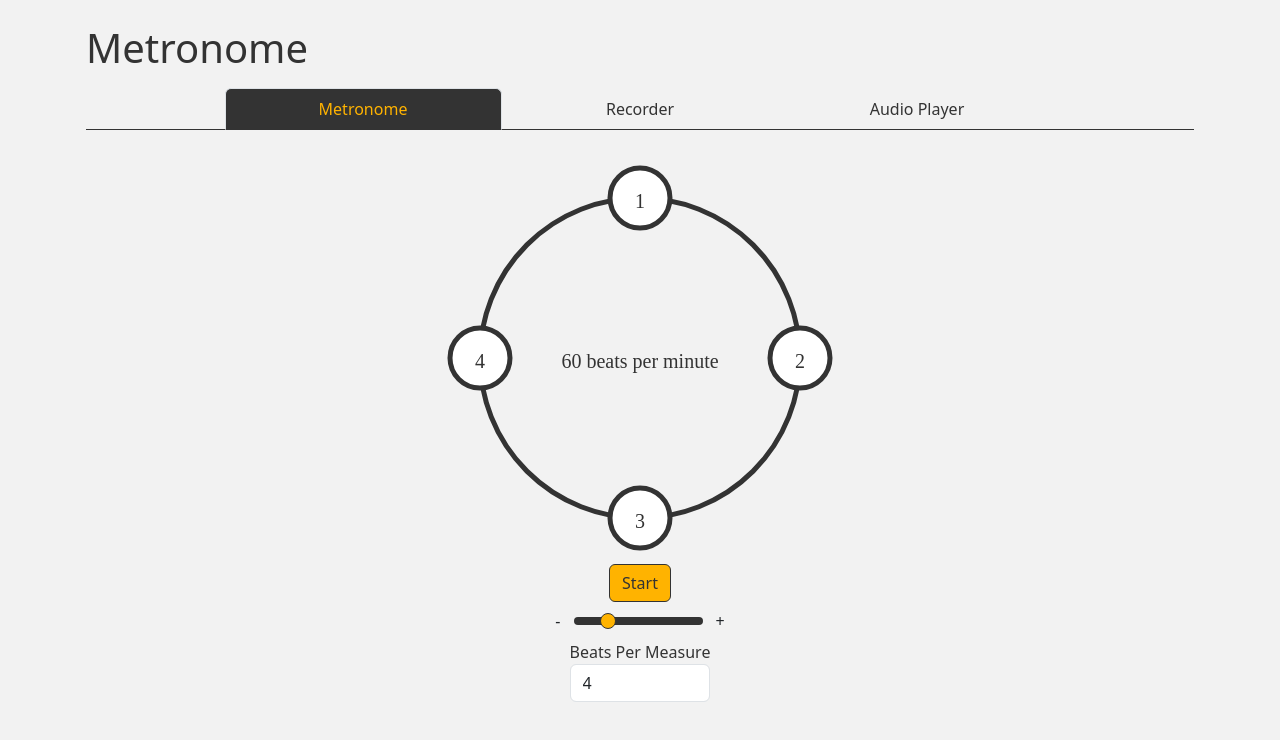
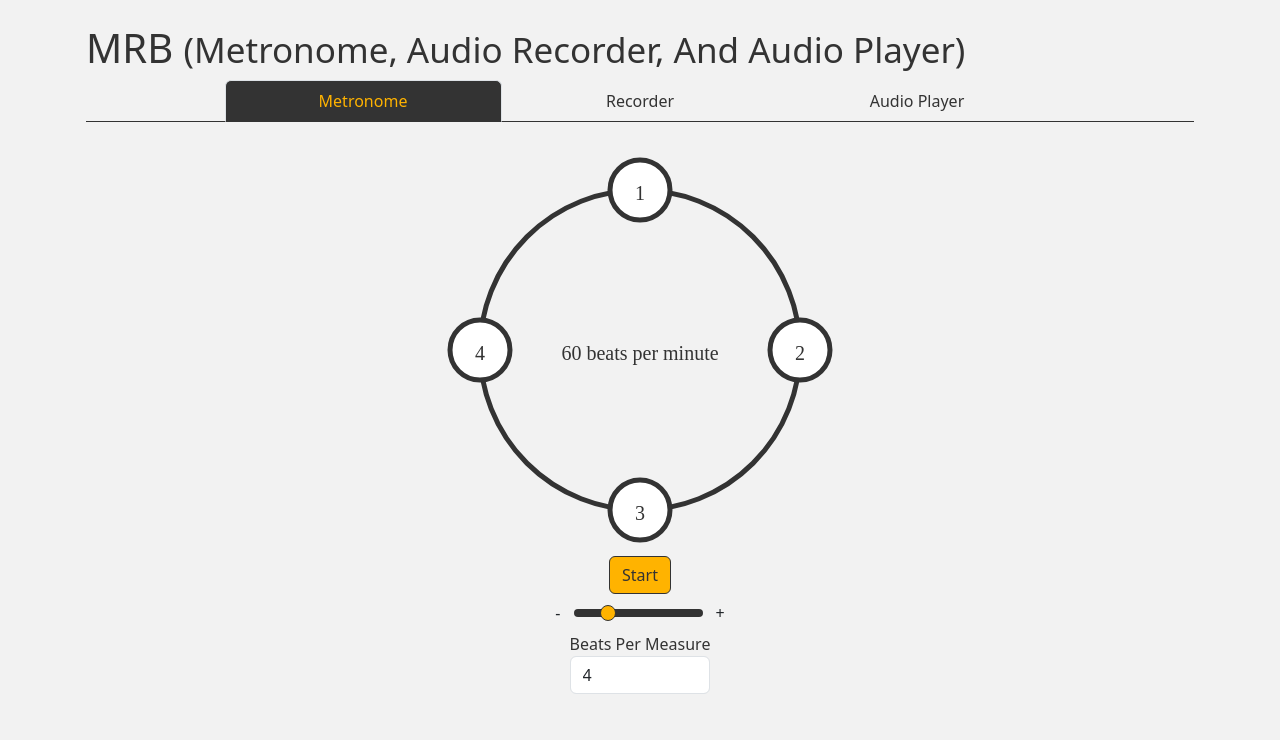
Before and after one commit to bwillwork/metronome, an Angular app: page /metronome in a window 1280 px wide. Shown: the top 740 px of the page. Built offline with nearby package versions, Linux system fonts and the light colour scheme.

Commit message:
Adding changes to the title and Readme, and adding a license

```diff
--- a/src/app/app.html
+++ b/src/app/app.html
@@ -4,8 +4,7 @@
 
   <div class="row">
     <div class="col">
-      <h1>Metronome</h1>
-      <p></p>
+      <h1>MRB <small>(Metronome, Audio Recorder, And Audio Player)</small></h1>
     </div>
   </div>
   <div class="row">
```
Also changed, not shown: 2 other files (tests, documents, lock files or other folders).
